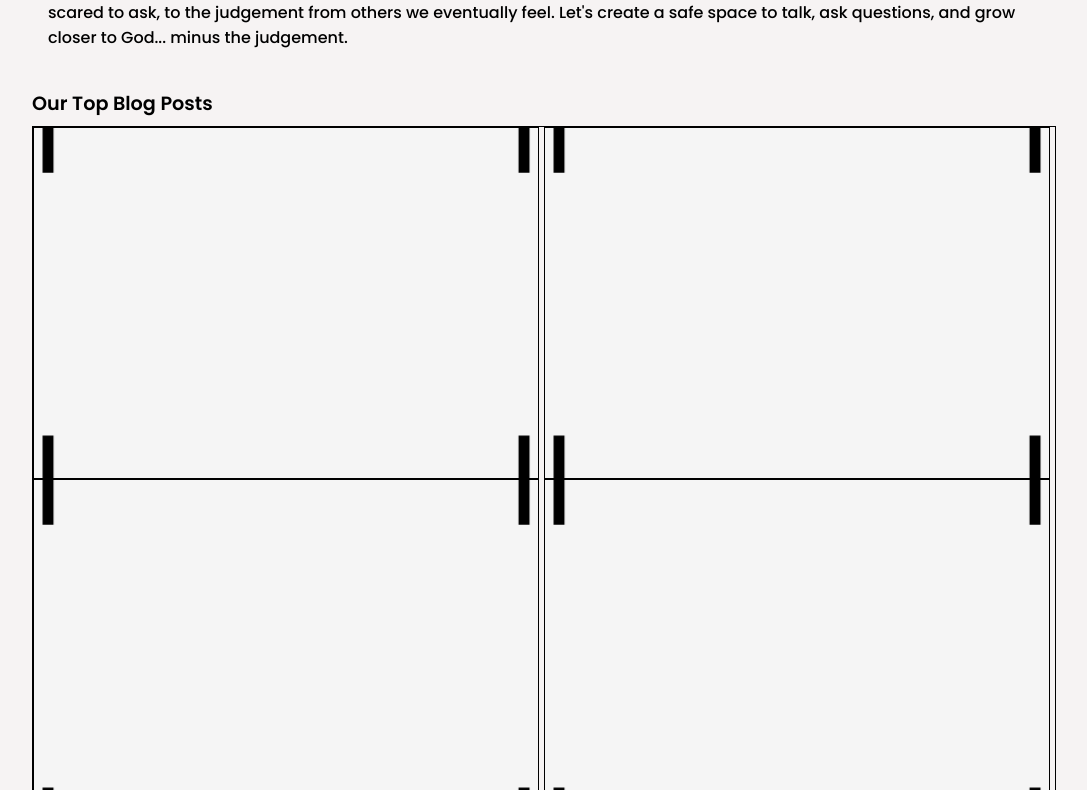
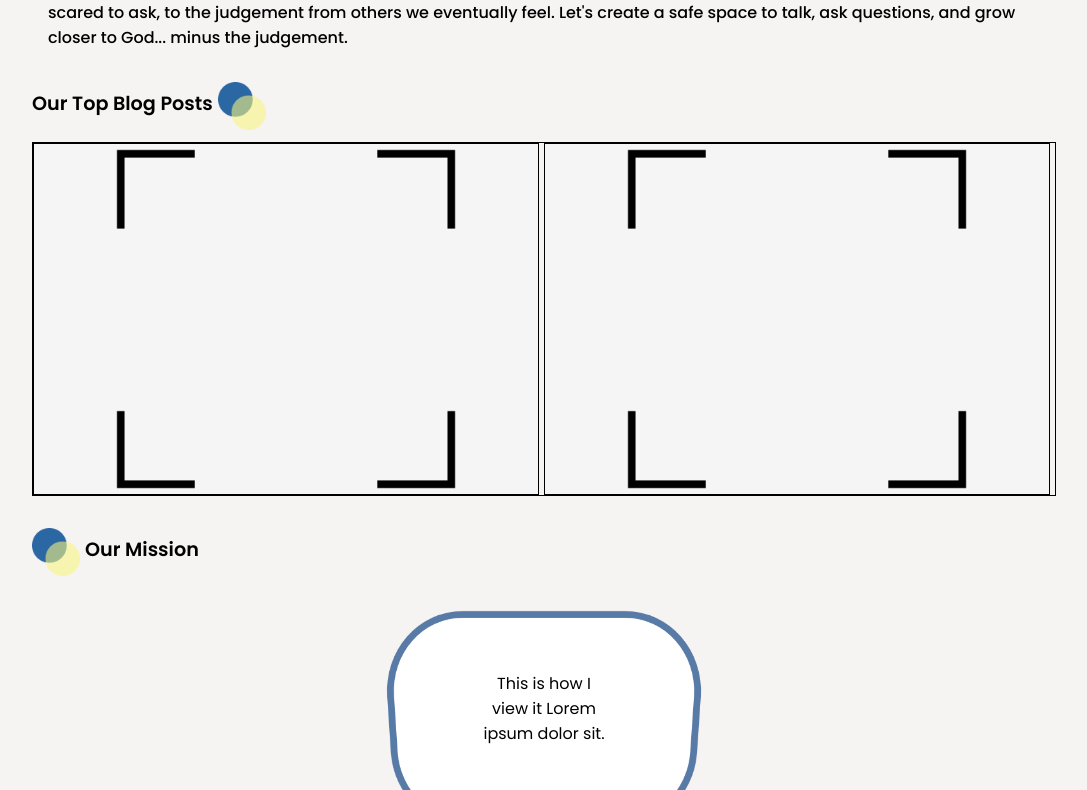
Before and after one commit to RStrozier/connected-in-faith, a React (Vite) app: page / in a window 1280 px wide. Shown: the part 290-1080 px from the top of the page, without its empty margins (96-1183 px from the left). Built offline with nearby package versions, Linux system fonts and the light colour scheme.

Commit message:
our mission completed, plus bubble

```diff
--- a/src/components/blog/Blog.css
+++ b/src/components/blog/Blog.css
@@ -1,15 +1,25 @@
 .top-blog-container {
     display: grid;
     grid-template-columns: repeat(2, 1fr);
-    grid-template-rows: repeat(2, 1fr);
+    grid-template-rows: repeat(1, 1fr);
     border: 1px solid black;
 }
 
 .top-blog-item {
     width: 99%;
+    height: 22rem;
+    /* TODO: can get rid of border and background color once finished */
     border: 1px solid black;
-    height: 22rem;
     background-color: whitesmoke;
-    background-size: cover;
+    background-size: contain;
+    background-repeat: no-repeat;
     background-position: center;
 }
+
+.header-circle-container {
+    display: flex;
+}
+
+.small-circle-logo-left {
+    margin-left: 5px;
+}
--- a/src/components/blog/TopBlogPosts.tsx
+++ b/src/components/blog/TopBlogPosts.tsx
@@ -1,6 +1,7 @@
-import './Blog.css'
-import blogData from '../../data/blog.json';
-import imageFrame from '../../assets/imgs/picture-frame.png';
+import "./Blog.css";
+import blogData from "../../data/blog.json";
+import imageFrame from "../../assets/imgs/picture-frame.png";
+import circleLogo from "../../assets/imgs/circle-logo.png";
 
 const TopBlogPosts = () => {
   // console logging for testing!
@@ -10,28 +11,33 @@ const TopBlogPosts = () => {
 
   return (
     <>
-     <div className="page-container">
-     <div className="largeContainer">
-      <div className="art-piece highlight-text poppins-semibold">Our Top Blog Posts</div>
-    </div>
-    <div className="mini-spacer"></div>
-    {/* blog carsoul or blog design here / utility */}
-    <div className="largeContainer">
-    <div className="top-blog-container">
-      <div className="top-blog-item"
-      style={{ backgroundImage: `url(${imageFrame})`}}></div>
-      <div className="top-blog-item"
-      style={{ backgroundImage: `url(${imageFrame})`}}></div>
-      <div className="top-blog-item"
-      style={{ backgroundImage: `url(${imageFrame})`}}></div>
-      <div className="top-blog-item"
-      style={{ backgroundImage: `url(${imageFrame})`}}></div>
-    </div>
-    </div>
+        <div className="largeContainer">
+          {/* header container */}
+          <div className="header-circle-container">
+            <div className="art-piece highlight-text poppins-semibold">
+              Our Top Blog Posts
+            </div>
+            <div className="art-piece">
+              <img className="small-circle-logo small-circle-logo-left" src={circleLogo}></img>
+            </div>
+          </div>
 
-    </div>
+          <div className="mini-spacer"></div>
+          {/* blog carsoul or blog design here / utility */}
+
+          <div className="top-blog-container">
+            <div
+              className="top-blog-item"
+              style={{ backgroundImage: `url(${imageFrame})` }}
+            ></div>
+            <div
+              className="top-blog-item"
+              style={{ backgroundImage: `url(${imageFrame})` }}
+            ></div>
+          </div>
+        </div>
     </>
-  )
-}
+  );
+};
 
-export default TopBlogPosts
+export default TopBlogPosts;
--- /dev/null
+++ b/src/components/homepage/OurMission.tsx
@@ -0,0 +1,32 @@
+import circleLogo from "../../assets/imgs/circle-logo.png";
+import "./componenthomepage.css";
+
+const OurMission = () => {
+  return (
+    <>
+      <div className="largeContainer">
+        <div className="spacer"></div>
+        <div className="header-circle-container">
+          <div className="art-piece">
+            <img
+              className="small-circle-logo small-circle-logo-right"
+              src={circleLogo}
+            ></img>
+          </div>
+          <div className="art-piece highlight-text poppins-semibold">
+            Our Mission
+          </div>
+        </div>
+
+        <div className="mission-statement">
+          <div className="mission-bubble">
+            <p className="poppins-regular">
+            This is how I view it Lorem ipsum dolor sit.</p>
+          </div>
+        </div>
+      </div>
+    </>
+  );
+};
+
+export default OurMission;
--- /dev/null
+++ b/src/components/homepage/componenthomepage.css
@@ -0,0 +1,38 @@
+.header-circle-container {
+    display: flex;
+}
+
+.small-circle-logo-left {
+    margin-left: 5px;
+}
+
+.small-circle-logo-right {
+    margin-right: 5px;
+}
+
+.mission-statement {
+    display: flex;
+    justify-content: center;
+    align-items: center;
+    position: relative;
+}
+
+.mission-bubble {
+    position: relative;
+    width: 20rem;
+    height: 20rem;
+    background-image: url('../../assets/imgs/mission-background-image.png'); /* Replace with your actual image path */
+    background-size: contain;
+    background-repeat: no-repeat;
+}
+
+.mission-bubble p {
+    position: absolute;
+    top: 40%;
+    left: 50%;
+    transform: translate(-50%, -50%);
+    text-align: center;
+    color: black;
+    font-size: 16px;
+    padding: 1rem;
+}
--- a/src/index.css
+++ b/src/index.css
@@ -52,3 +52,7 @@ body {
   text-align: center;
   font-size: 1.25rem;
 }
+
+.small-circle-logo {
+  width: 3rem;
+}
--- a/src/pages/homepage/HomePage.tsx
+++ b/src/pages/homepage/HomePage.tsx
@@ -2,6 +2,7 @@ import { useEffect } from "react";
 import { setupIntersectionObserver } from "../../utilities/IntersectionObserver";
 import "./HomePage.css";
 import TopBlogPosts from "../../components/blog/TopBlogPosts";
+import OurMission from "../../components/homepage/OurMission";
 
 const HomePage = () => {
   useEffect(() => {
@@ -30,6 +31,7 @@ const HomePage = () => {
         <div className="spacer"></div>
         {/* top blog post component */}
         <TopBlogPosts />
+        <OurMission />
         </div>
       </div>
     </>
```
Also changed, not shown: src/assets/imgs/circle-logo.png (added), src/assets/imgs/mission-background-image.png (added).
